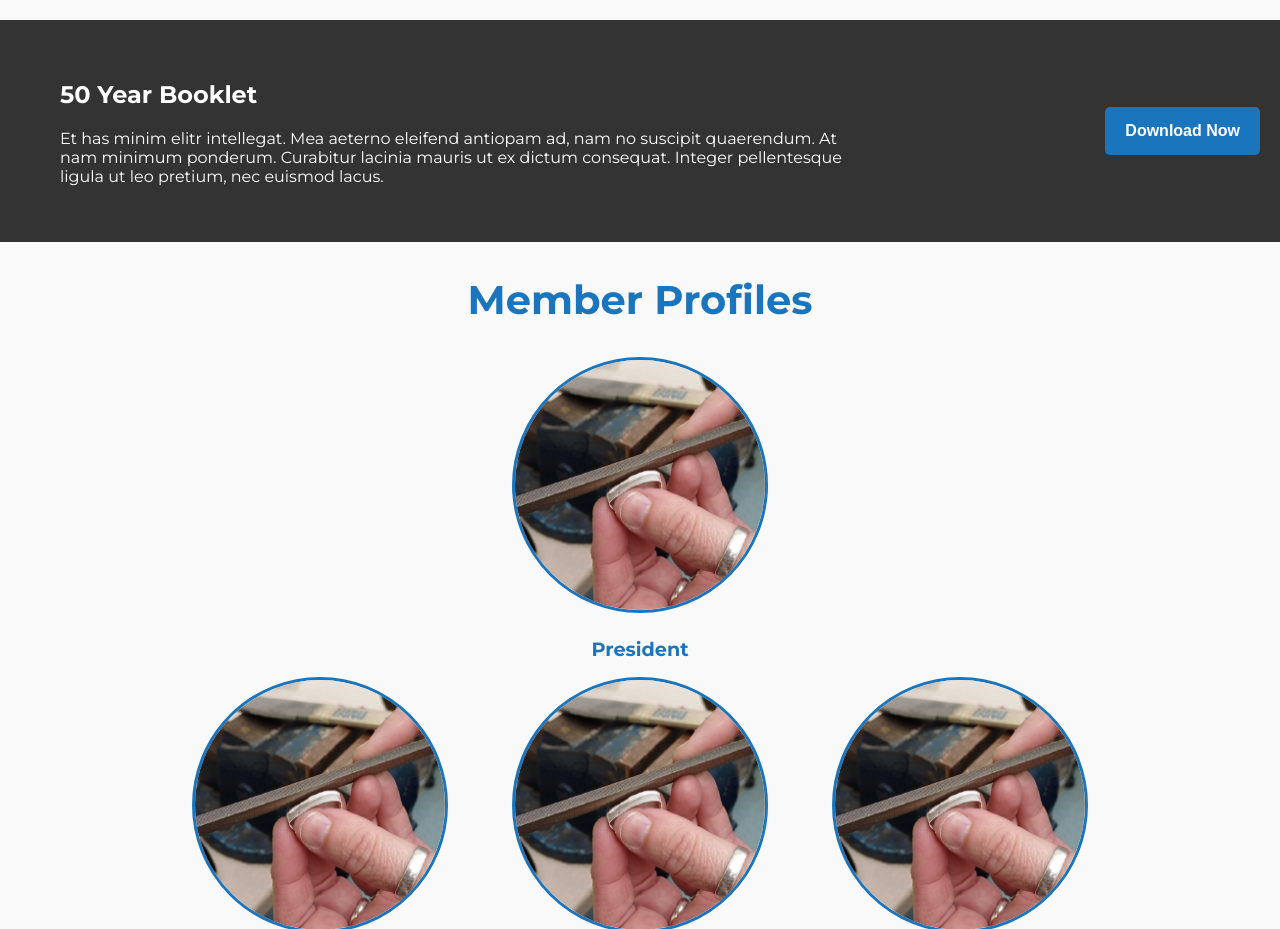
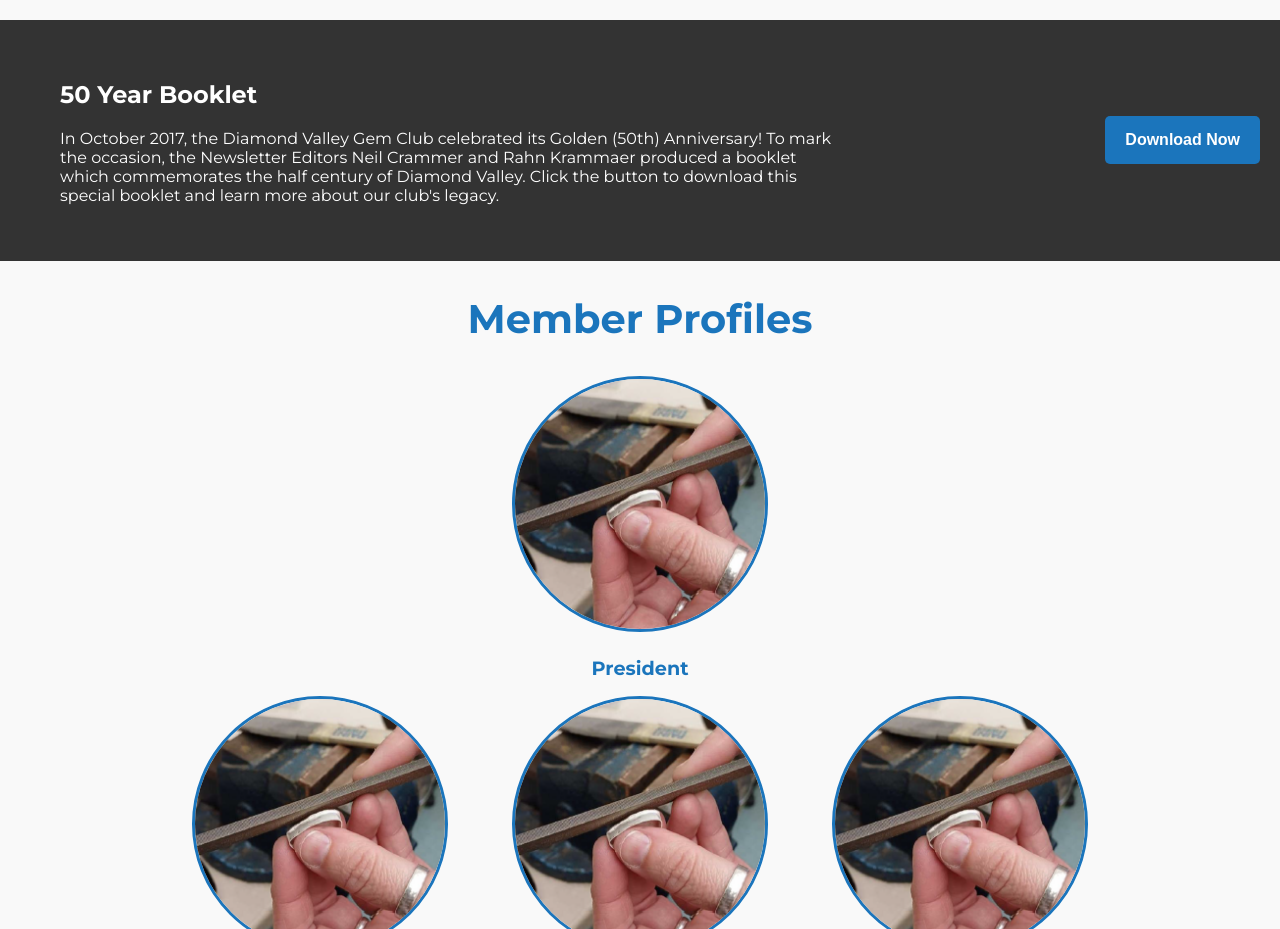
Before and after one commit to tlauder94/Diamond-Valley-Gem-Club, a plain HTML site: page about.html in a window 1280 px wide. Shown: the part 1540-2469 px from the top of the page. Drawn offline with Linux system fonts and the light colour scheme.

Commit message:
Wordings
Updating wordings for 50 year booklet and visitors

```diff
--- a/about.html
+++ b/about.html
@@ -100,10 +100,9 @@
     <div class="about-booklet-text">
       <h1>50 Year Booklet</h1>
       <p>
-        Et has minim elitr intellegat. Mea aeterno eleifend antiopam
-        ad, nam no suscipit quaerendum. At nam minimum ponderum.
-        Curabitur lacinia mauris ut ex dictum consequat. Integer
-        pellentesque ligula ut leo pretium, nec euismod lacus.
+        In October 2017, the Diamond Valley Gem Club celebrated its Golden (50th) Anniversary! To mark the occasion, the Newsletter
+        Editors Neil Crammer and Rahn Krammaer produced a booklet which commemorates the half century of Diamond Valley. Click the button to download this special
+        booklet and learn more about our club's legacy.
       </p>
     </div>
 
```
Also changed, not shown: membership.html (+2 -2 lines).
